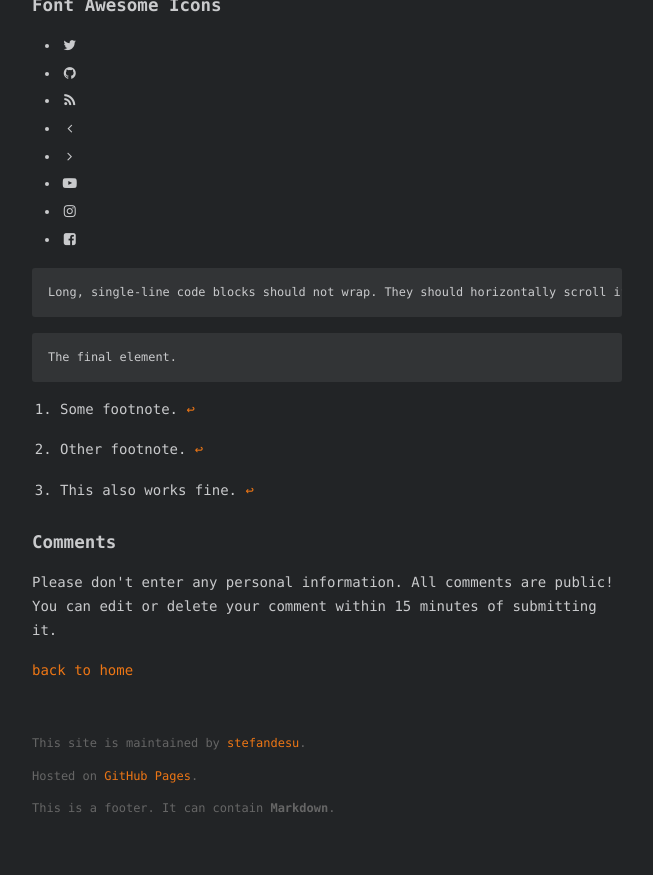
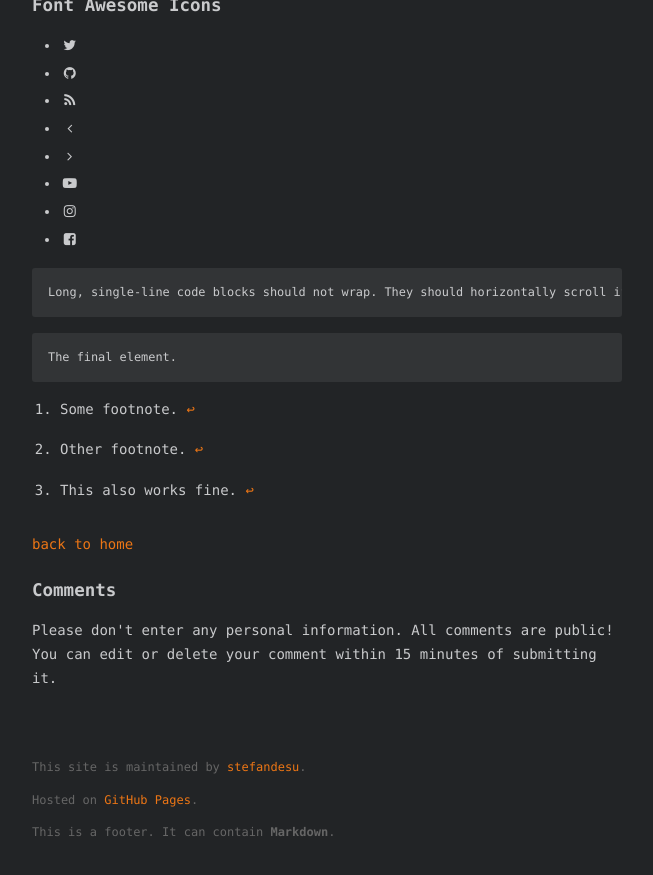
Before and after one commit to stefandesu/exo-blog-theme, a Jekyll site: the page built from _posts/2018-07-28-hello-world.md, in a window 1280 px wide and 900 px high, scrolled down 3818 px. Shown: the top 875 px of the window, without its empty margins (313-966 px from the left). Built offline with Jekyll 4.4.1, drawn with Linux system fonts in a browser that asks for light colours; comment, search, counter and statistics services are not loaded; part of the change alters nothing that is shown.

```diff
--- a/_layouts/post.html
+++ b/_layouts/post.html
@@ -13,6 +13,8 @@ layout: default
   <small class="post-tags">tags: <em>{{ page.tags | join: "</em>, <em>" }}</em></small>
 {% endif %}
 
+<a href='{{site.url}}/'>back to home</a>
+
 <div class="post-comments">
   <h3>Comments</h3>
   <p>
@@ -25,8 +27,6 @@ layout: default
   </script>
   <div id="isso-thread"></div>
 </div>
-
-<a href='{{site.url}}/'>back to home</a>
 
 <style>
   #isso-thread .input-wrapper {
```
